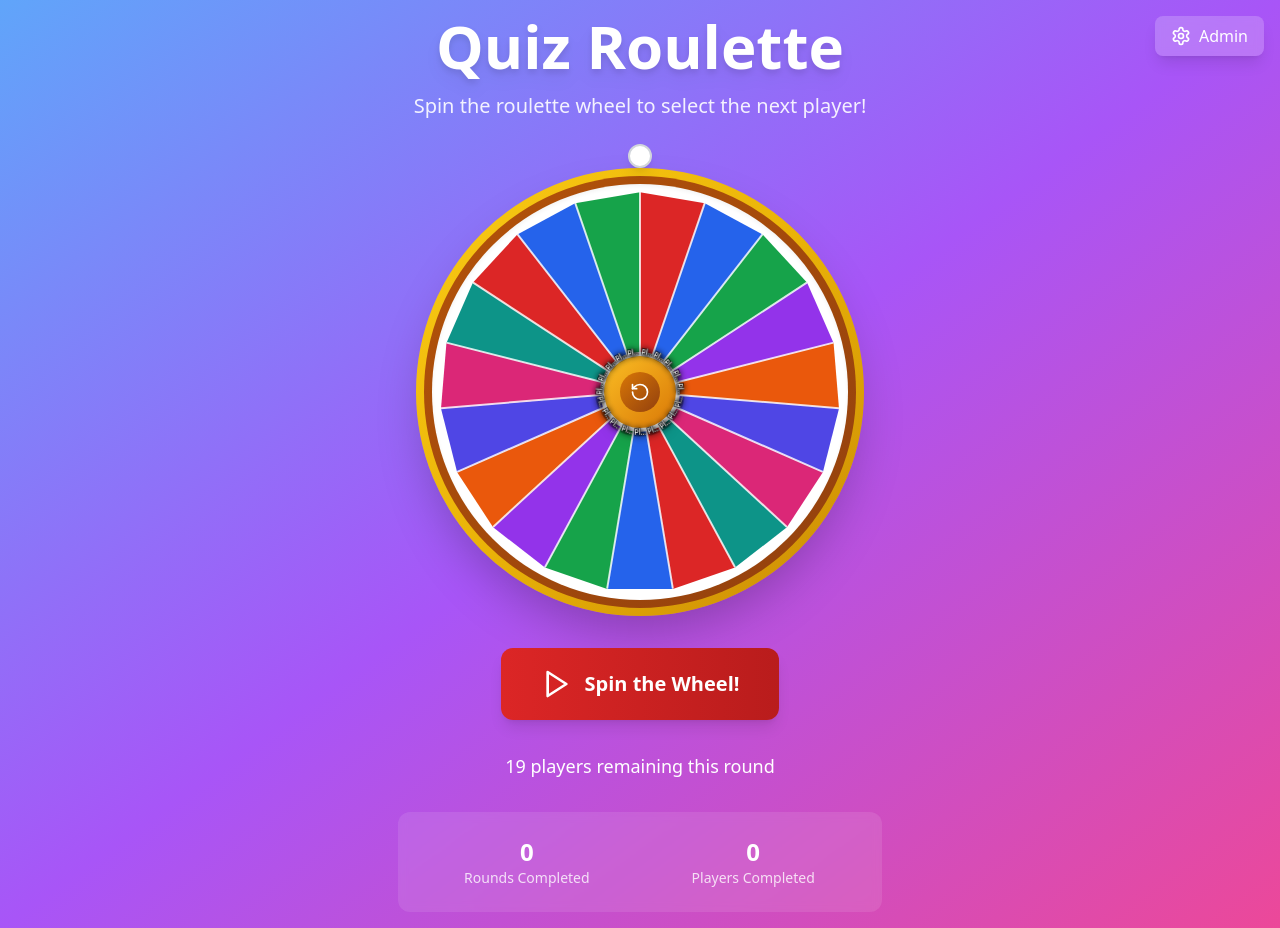
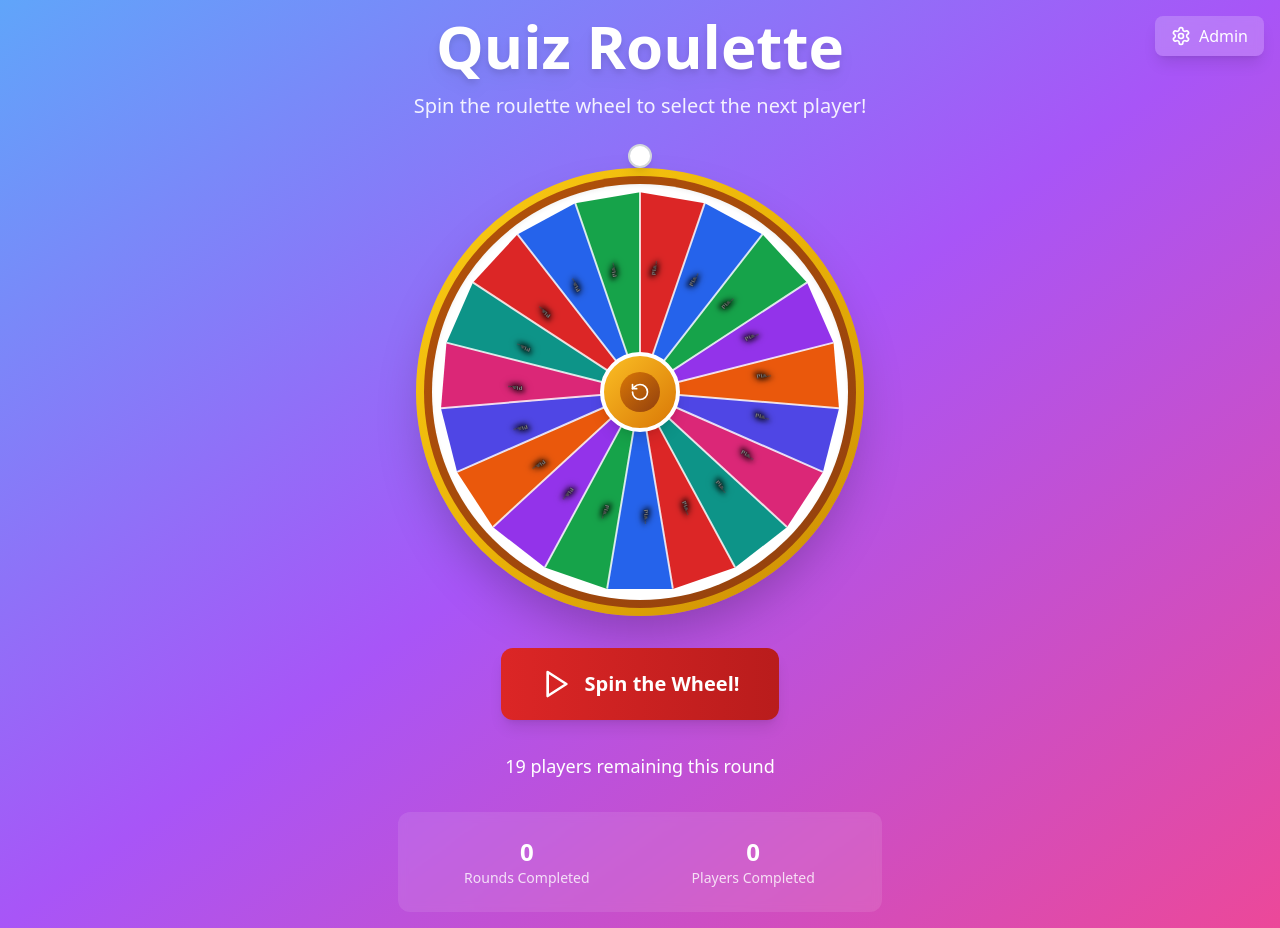
Before and after one commit to RezdarNajeeb/quiz-game-platform, a React (Vite) app: page / in a window 1280 px wide. Built offline with nearby package versions, Linux system fonts and the light colour scheme.

Commit message:
Fix User Names to Flow Radially Like Dividers

```diff
--- a/src/components/RouletteWheel.tsx
+++ b/src/components/RouletteWheel.tsx
@@ -94,56 +94,39 @@ const RouletteWheel: React.FC<RouletteWheelProps> = ({
   // Generate alternating colors for user segments
   const getSegmentColor = (index: number) => {
     const colors = [
-      'bg-red-600 text-white',
-      'bg-blue-600 text-white',
-      'bg-green-600 text-white',
-      'bg-purple-600 text-white',
-      'bg-orange-600 text-white',
-      'bg-indigo-600 text-white',
-      'bg-pink-600 text-white',
-      'bg-teal-600 text-white'
+      'bg-red-600',
+      'bg-blue-600',
+      'bg-green-600',
+      'bg-purple-600',
+      'bg-orange-600',
+      'bg-indigo-600',
+      'bg-pink-600',
+      'bg-teal-600'
     ];
     return colors[index % colors.length];
   };
 
-  // Enhanced text fitting function
-  const getTextStyle = (userName: string, userCount: number) => {
-    // Base font sizes depending on number of users
-    let fontSize: string;
-    let maxWidth: string;
-    let displayName = userName;
+  // Get font size based on user count and name length
+  const getFontSize = (userCount: number, nameLength: number) => {
+    if (userCount <= 4) return nameLength > 10 ? '14px' : '16px';
+    if (userCount <= 6) return nameLength > 8 ? '12px' : '14px';
+    if (userCount <= 8) return nameLength > 6 ? '10px' : '12px';
+    if (userCount <= 12) return nameLength > 5 ? '8px' : '10px';
+    if (userCount <= 16) return nameLength > 4 ? '7px' : '8px';
+    return nameLength > 3 ? '6px' : '7px';
+  };
 
-    if (userCount <= 4) {
-      fontSize = '18px';
-      maxWidth = '80px';
-      if (userName.length > 8) displayName = `${userName.substring(0, 6)}...`;
-    } else if (userCount <= 6) {
-      fontSize = '16px';
-      maxWidth = '70px';
-      if (userName.length > 8) displayName = `${userName.substring(0, 6)}...`;
-    } else if (userCount <= 8) {
-      fontSize = '14px';
-      maxWidth = '60px';
-      if (userName.length > 7) displayName = `${userName.substring(0, 5)}...`;
-    } else if (userCount <= 12) {
-      fontSize = '12px';
-      maxWidth = '50px';
-      if (userName.length > 6) displayName = `${userName.substring(0, 4)}...`;
-    } else if (userCount <= 16) {
-      fontSize = '10px';
-      maxWidth = '40px';
-      if (userName.length > 5) displayName = `${userName.substring(0, 3)}...`;
-    } else {
-      fontSize = '8px';
-      maxWidth = '30px';
-      if (userName.length > 4) displayName = `${userName.substring(0, 2)}...`;
-    }
+  // Truncate name if too long
+  const getTruncatedName = (name: string, userCount: number) => {
+    let maxLength;
+    if (userCount <= 4) maxLength = 12;
+    else if (userCount <= 6) maxLength = 10;
+    else if (userCount <= 8) maxLength = 8;
+    else if (userCount <= 12) maxLength = 6;
+    else if (userCount <= 16) maxLength = 5;
+    else maxLength = 4;
 
-    return {
-      fontSize,
-      maxWidth,
-      displayName
-    };
+    return name.length > maxLength ? `${name.substring(0, maxLength - 1)}…` : name;
   };
 
   const segmentAngle = availableUsers.length > 0 ? 360 / availableUsers.length : 0;
@@ -213,7 +196,6 @@ const RouletteWheel: React.FC<RouletteWheelProps> = ({
                   const angle = segmentAngle * index;
                   const nextAngle = segmentAngle * (index + 1);
                   const midAngle = angle + segmentAngle / 2;
-                  const textStyle = getTextStyle(user.name, availableUsers.length);
 
                   return (
                     <React.Fragment key={`${user.id}-${index}`}>
@@ -232,28 +214,31 @@ const RouletteWheel: React.FC<RouletteWheelProps> = ({
                           }%)`
                         }}
                       />
-                      {/* User Name Text - Positioned separately for better visibility */}
+
+                      {/* Radial Text - Flowing from edge to center like dividers */}
                       <div
-                        className="absolute text-white font-black text-center select-none pointer-events-none z-10"
+                        className="absolute text-white font-black select-none pointer-events-none z-10"
                         style={{
-                          left: `calc(50% + ${40 * Math.cos(((midAngle - 90) * Math.PI) / 180)}px)`,
-                          top: `calc(50% + ${40 * Math.sin(((midAngle - 90) * Math.PI) / 180)}px)`,
-                          transform: `translate(-50%, -50%) rotate(${midAngle > 90 && midAngle < 270 ? midAngle + 180 : midAngle}deg)`,
-                          fontSize: textStyle.fontSize,
-                          maxWidth: textStyle.maxWidth,
-                          lineHeight: '1.1',
-                          textShadow: '2px 2px 4px rgba(0,0,0,0.9), -1px -1px 2px rgba(0,0,0,0.8), 0 0 8px rgba(0,0,0,0.6)',
+                          left: '50%',
+                          top: '50%',
+                          transformOrigin: '0 0',
+                          transform: `rotate(${midAngle}deg)`,
+                          fontSize: getFontSize(availableUsers.length, user.name.length),
                           fontWeight: '900',
-                          letterSpacing: availableUsers.length > 12 ? '-0.5px' : '0px',
+                          textShadow: '2px 2px 4px rgba(0,0,0,0.9), -2px -2px 4px rgba(0,0,0,0.8), 0 0 8px rgba(0,0,0,0.7)',
+                          WebkitTextStroke: '0.5px rgba(0,0,0,0.8)',
+                          filter: 'drop-shadow(0 0 3px rgba(0,0,0,1))',
                           whiteSpace: 'nowrap',
-                          overflow: 'hidden',
-                          textOverflow: 'ellipsis',
-                          filter: 'drop-shadow(0 0 3px rgba(0,0,0,1))',
-                          WebkitTextStroke: '0.5px rgba(0,0,0,0.8)'
+                          width: '45%', // Text flows from center to edge
+                          height: 'auto',
+                          display: 'flex',
+                          alignItems: 'center',
+                          justifyContent: 'center',
+                          paddingLeft: '15%', // Start text away from center
                         }}
                         title={user.name}
                       >
-                        {textStyle.displayName}
+                        {getTruncatedName(user.name, availableUsers.length)}
                       </div>
                     </React.Fragment>
                   );
```
